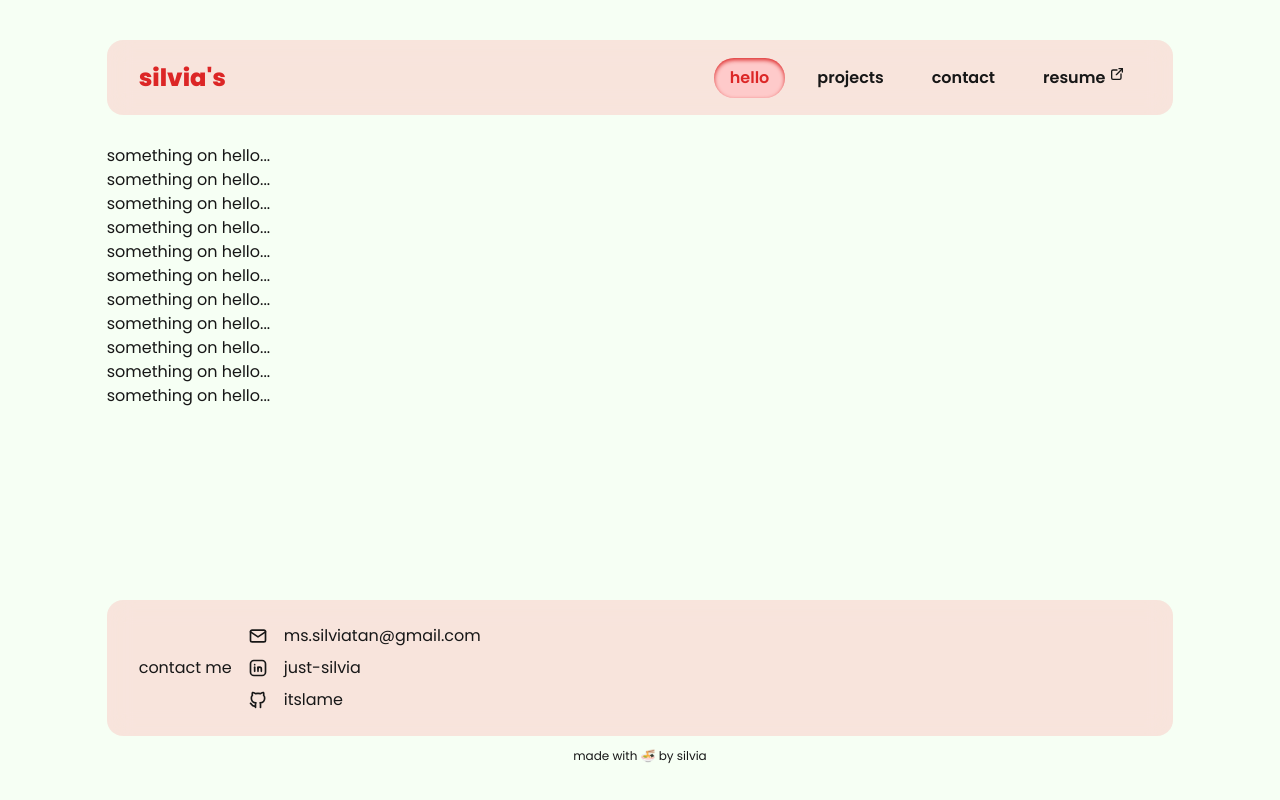
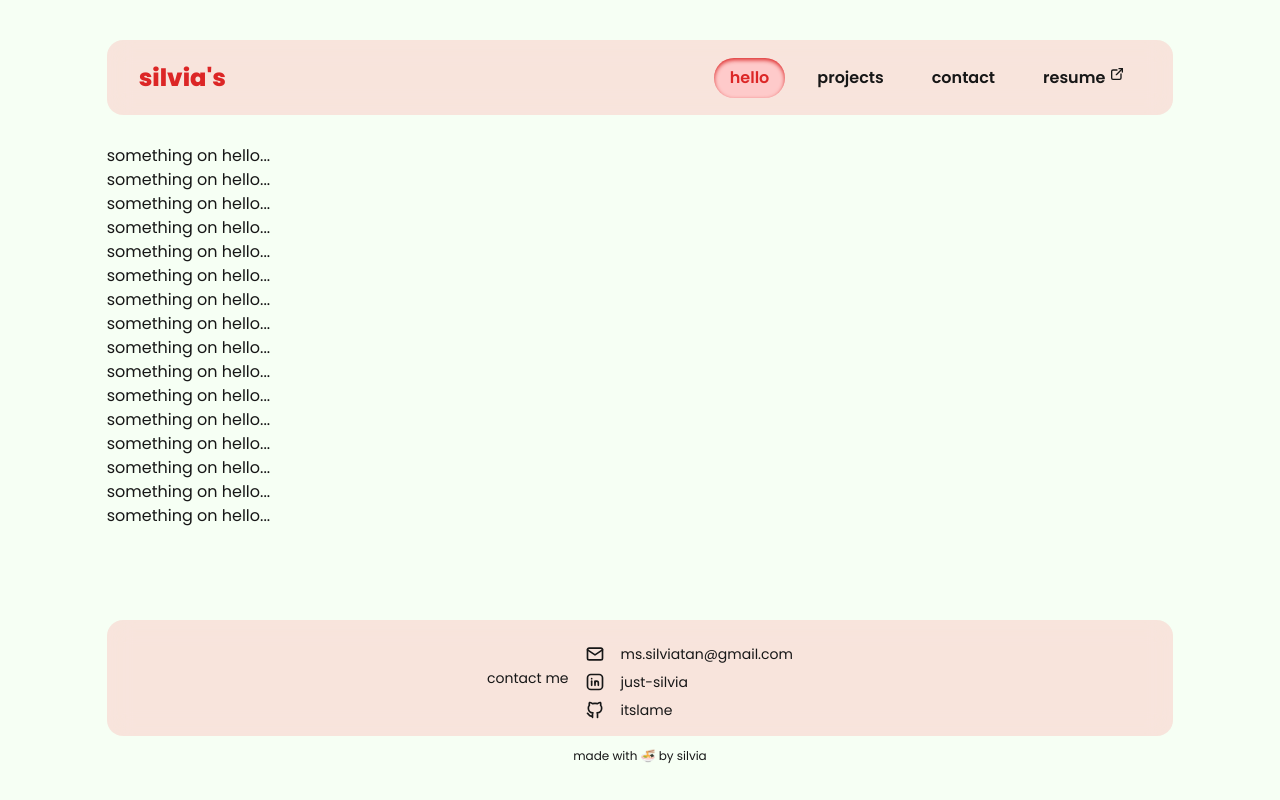
Before and after one commit to ItsLame/silvia, a Next.js app: page / in a window 1280 px wide. Built offline with nearby package versions, Linux system fonts and the light colour scheme.

Commit message:
refactor: improve code and touch up styles

```diff
--- a/src/app/page.tsx
+++ b/src/app/page.tsx
@@ -20,6 +20,11 @@ const Home = () => {
         <p>something on hello...</p>
         <p>something on hello...</p>
         <p>something on hello...</p>
+        <p>something on hello...</p>
+        <p>something on hello...</p>
+        <p>something on hello...</p>
+        <p>something on hello...</p>
+        <p>something on hello...</p>
       </main>
 
       <footer>
--- a/src/components/footer.tsx
+++ b/src/components/footer.tsx
@@ -5,7 +5,7 @@ const Footer = ({ hideContent = false, hideSignature = false } : {hideContent?:
     <>
       {!hideContent &&
           <div className="footer-content">
-            <p>contact me</p>
+            <p className="font-semibold text-red-800">contact me</p>
             <ContactLinks />
           </div>}
       {!hideSignature && <p className="signature">made with 🍜 by silvia</p>}
--- /dev/null
+++ b/src/styles/components/contact-links.css
@@ -0,0 +1,13 @@
+ul.contact-links {
+  & > li {
+    @apply w-fit mt-2;
+
+    svg {
+      @apply w-5 h-5;
+    }
+  }
+
+  .contact-link {
+    @apply flex items-center gap-4;
+  }
+}
--- a/src/styles/components/footer.css
+++ b/src/styles/components/footer.css
@@ -1,6 +1,8 @@
 footer {
   .footer-content {
-    @apply py-4 px-8 min-h-[75px] rounded-2xl flex items-center gap-4
+    @apply py-4 px-8 min-h-[75px] rounded-2xl text-sm
+    flex justify-center items-center gap-4
+    flex-col sm:flex-row
 
     bg-red-300
     bg-opacity-30
--- a/src/styles/globals.css
+++ b/src/styles/globals.css
@@ -9,15 +9,6 @@
   /*--foreground: #171717;*/
   --background: #f6fff4;
   --foreground: #171717;
-}
-
-@media (prefers-color-scheme: dark) {
-  :root {
-    /*--background: #0a0a0a;*/
-    /*--foreground: #ededed;*/
-    --background: #291000;
-    --foreground: #ffe4d9;
-  }
 }
 
 ::-webkit-scrollbar {
@@ -38,6 +29,13 @@
 }
 
 @media (prefers-color-scheme: dark) {
+  :root {
+    /*--background: #0a0a0a;*/
+    /*--foreground: #ededed;*/
+    --background: #291000;
+    --foreground: #ffe4d9;
+  }
+
   ::-webkit-scrollbar {
 
   }
--- a/src/styles/index.css
+++ b/src/styles/index.css
@@ -5,3 +5,4 @@
 
 @import "components/navbar.css";
 @import "components/footer.css";
+@import "components/contact-links.css";
--- a/src/styles/pages/contact.css
+++ b/src/styles/pages/contact.css
@@ -1,4 +1,4 @@
-main {
+.contact main {
   &:has(section.contact-links-section) {
     @apply flex flex-col justify-center;
   }
@@ -10,32 +10,16 @@ main {
       @apply text-4xl;
     }
   }
-}
 
-ul.contact-links {
-  @apply mt-4;
+  ul.contact-links {
+    @apply mt-4;
 
-  & > li {
-    @apply mb-2 w-fit;
+    & > li {
+      @apply mb-2;
+    }
 
-    svg {
-      @apply w-10 h-10 md:w-10 md:h-10;
-    }
-  }
-
-  .contact-link {
-    @apply flex items-center gap-4;
-  }
-}
-
-footer > * > ul.contact-links {
-  @apply mt-2;
-
-  & > li {
-    @apply mr-2;
-
-    svg {
-      @apply w-5 h-5;
+    & > li svg {
+      @apply w-10 h-10;
     }
   }
 }
--- a/src/styles/pages/home.css
+++ b/src/styles/pages/home.css
@@ -1,6 +1,6 @@
 .home,
 .projects,
-.contact{
+.contact {
   @apply flex flex-col items-center min-h-screen;
 
   header {
@@ -8,7 +8,7 @@
   }
 
   main {
-    @apply flex flex-col flex-1 mt-36 w-10/12;
+    @apply flex flex-col flex-1 mt-36 mb-9 w-10/12;
   }
 
   footer {
```
